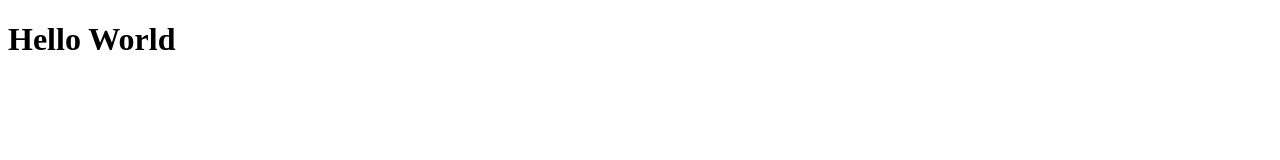
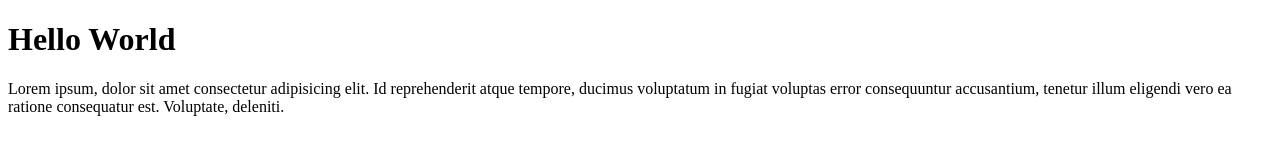
Before and after one commit to fnbeii/git-repo-test-remote1, a plain HTML site: page index.html in a window 1280 px wide. Drawn offline with Linux system fonts and the light colour scheme.

Commit message:
menambahkan paragraf

```diff
--- a/index.html
+++ b/index.html
@@ -7,5 +7,11 @@
   </head>
   <body>
     <h1>Hello World</h1>
+    <p>
+      Lorem ipsum, dolor sit amet consectetur adipisicing elit. Id reprehenderit
+      atque tempore, ducimus voluptatum in fugiat voluptas error consequuntur
+      accusantium, tenetur illum eligendi vero ea ratione consequatur est.
+      Voluptate, deleniti.
+    </p>
   </body>
 </html>
```
